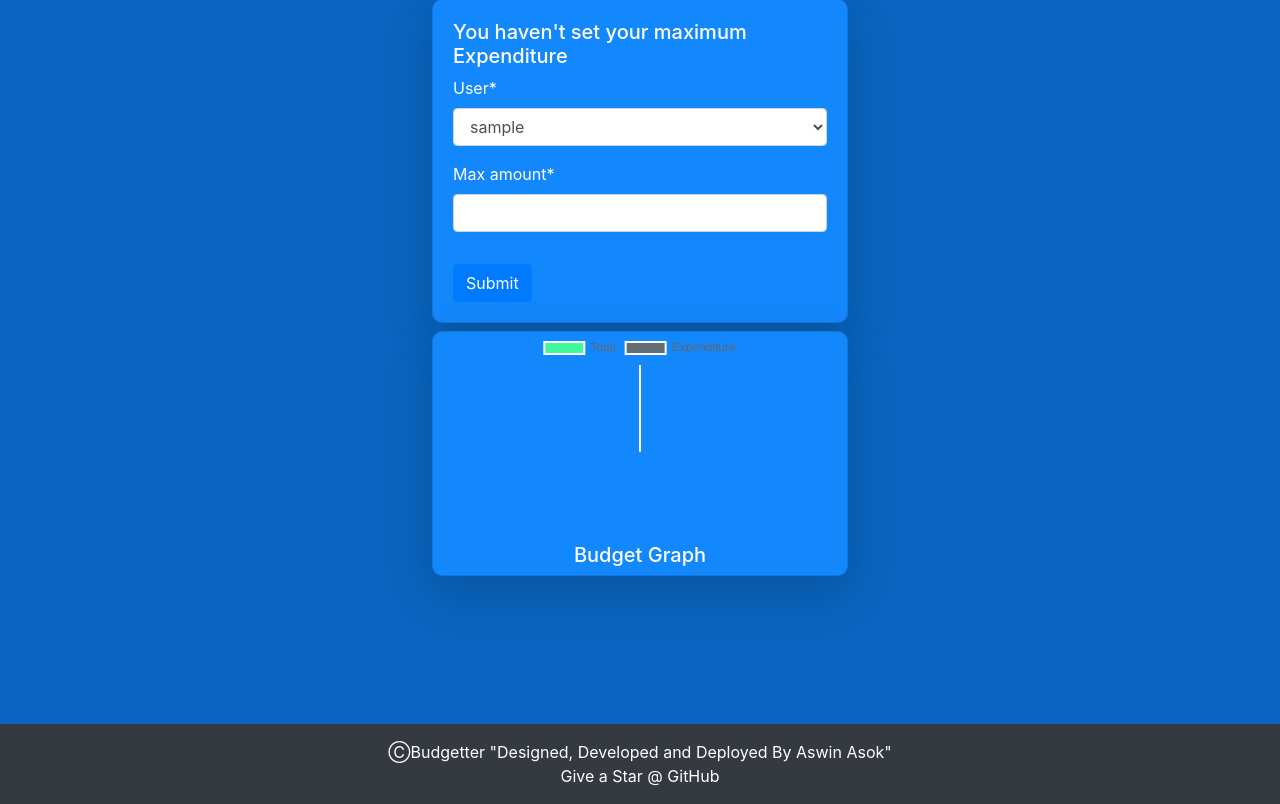
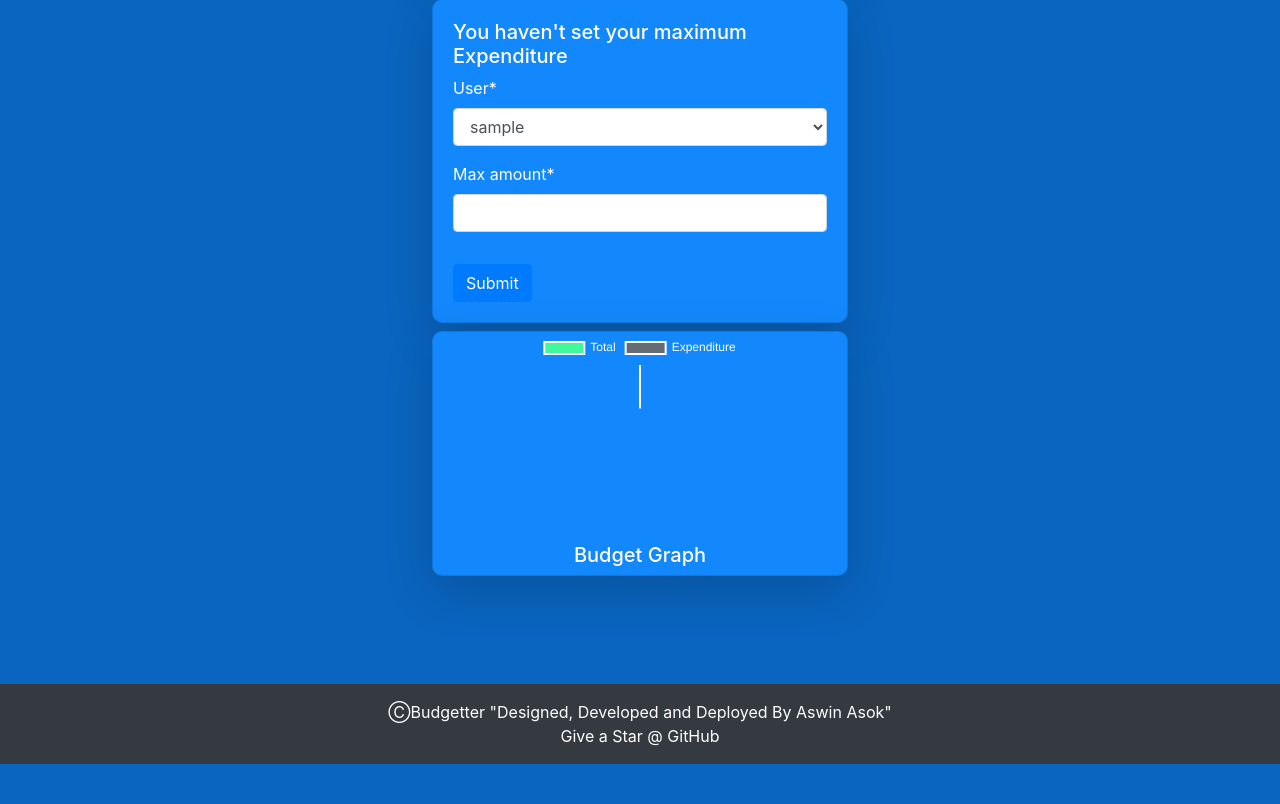
Before and after one commit to AswinAsok/The-Budgetter, a Django app: page / in a window 1280 px wide. Shown: the part 492-1296 px from the top of the page. After the commit the page ends 1256 px from the top, so only its background shows below. Run offline with Django 3.2, Linux system fonts and the light colour scheme; the visitor is signed in with stand-in values (Sample User, id 1); data comes from the database, SQL or seed files in the repository; data that the repository does not hold is empty; some libraries are stand-ins or nearby versions.

Commit message:
Design Changes

```diff
--- a/Budget/views.py
+++ b/Budget/views.py
@@ -30,6 +30,8 @@ def home(request):
 
     labels = ['Total','Expenditure']
     data = [total, expenditure]
+
+    dataline = [expenditure]
 
     if request.method == 'POST':
         form = MonthlyForm(request.user.username,request.POST)
--- a/Budgetter/settings.py
+++ b/Budgetter/settings.py
@@ -86,9 +86,9 @@ DATABASES = {
     }
 }
 
-import dj_database_url
+# import dj_database_url
 
-DATABASES['default'] = dj_database_url.config(conn_max_age=600)
+# DATABASES['default'] = dj_database_url.config(conn_max_age=600)
 
 
 # Password validation
--- a/Templates/home.html
+++ b/Templates/home.html
@@ -127,7 +127,7 @@
     </div>
     {% endif %}
 
-    <div class="card shadow-lg m-2 card mb-5  " style="width:  26rem">
+    <div class="card shadow-lg m-2 card" style="width:  26rem">
       <div id="container" style="width: 100%">
         <canvas id="pie-chart"></canvas>
       </div>
@@ -160,9 +160,8 @@
 <script src="https://cdn.jsdelivr.net/npm/chart.js@2.9.3/dist/Chart.min.js"></script>
 
 <script>
-
   var config = {
-    type: 'pie',
+    type: 'doughnut',
     data: {
       datasets: [{
         data: {{ data|safe }},
@@ -173,6 +172,11 @@
       labels: {{ labels|safe }}
     },
     options: {
+      legend: {
+        labels: {
+          fontColor: "white"
+        }
+      },
       responsive: true
     }
   };
@@ -181,6 +185,7 @@
     var ctx = document.getElementById('pie-chart').getContext('2d');
     window.myPie = new Chart(ctx, config);
   };
+
 </script>
 
 {% endblock%}
```
